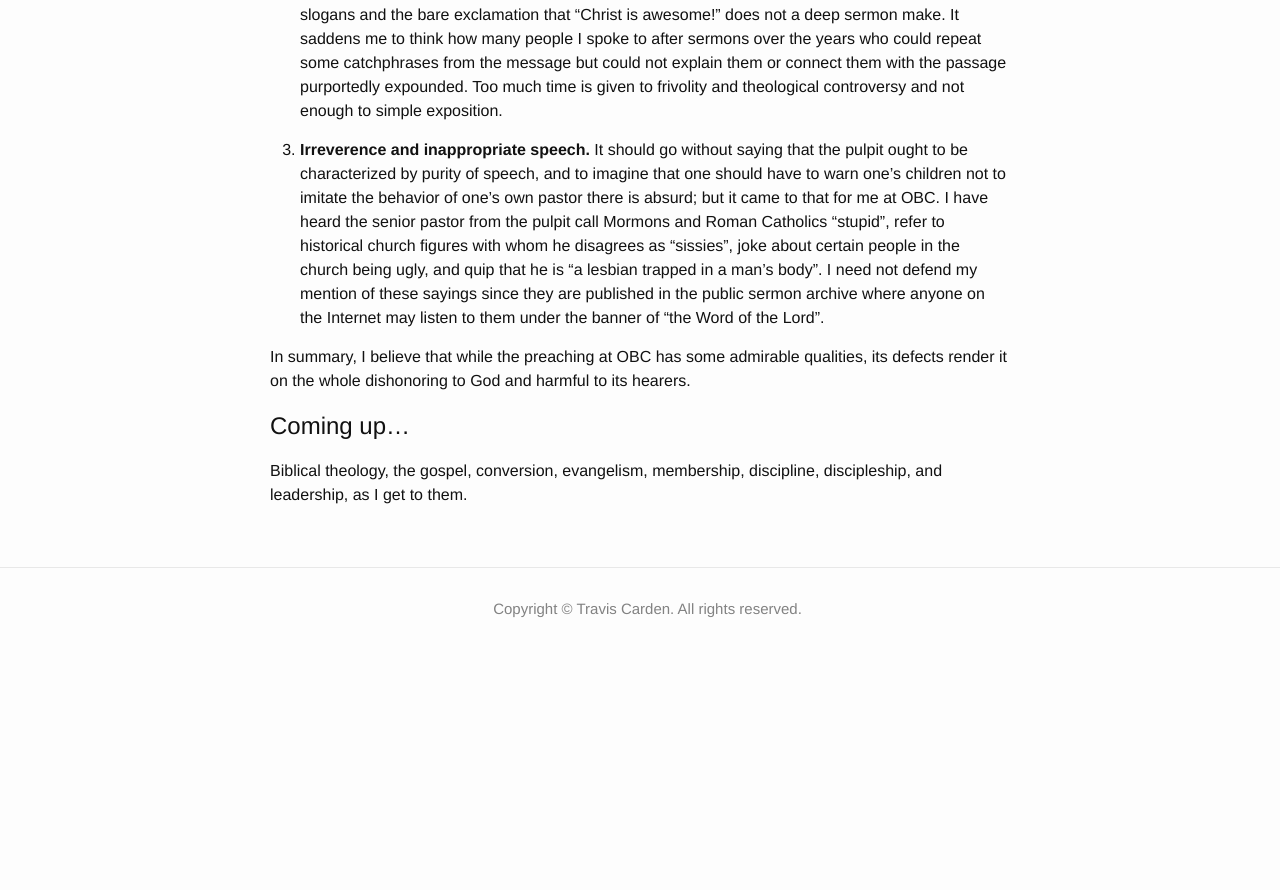
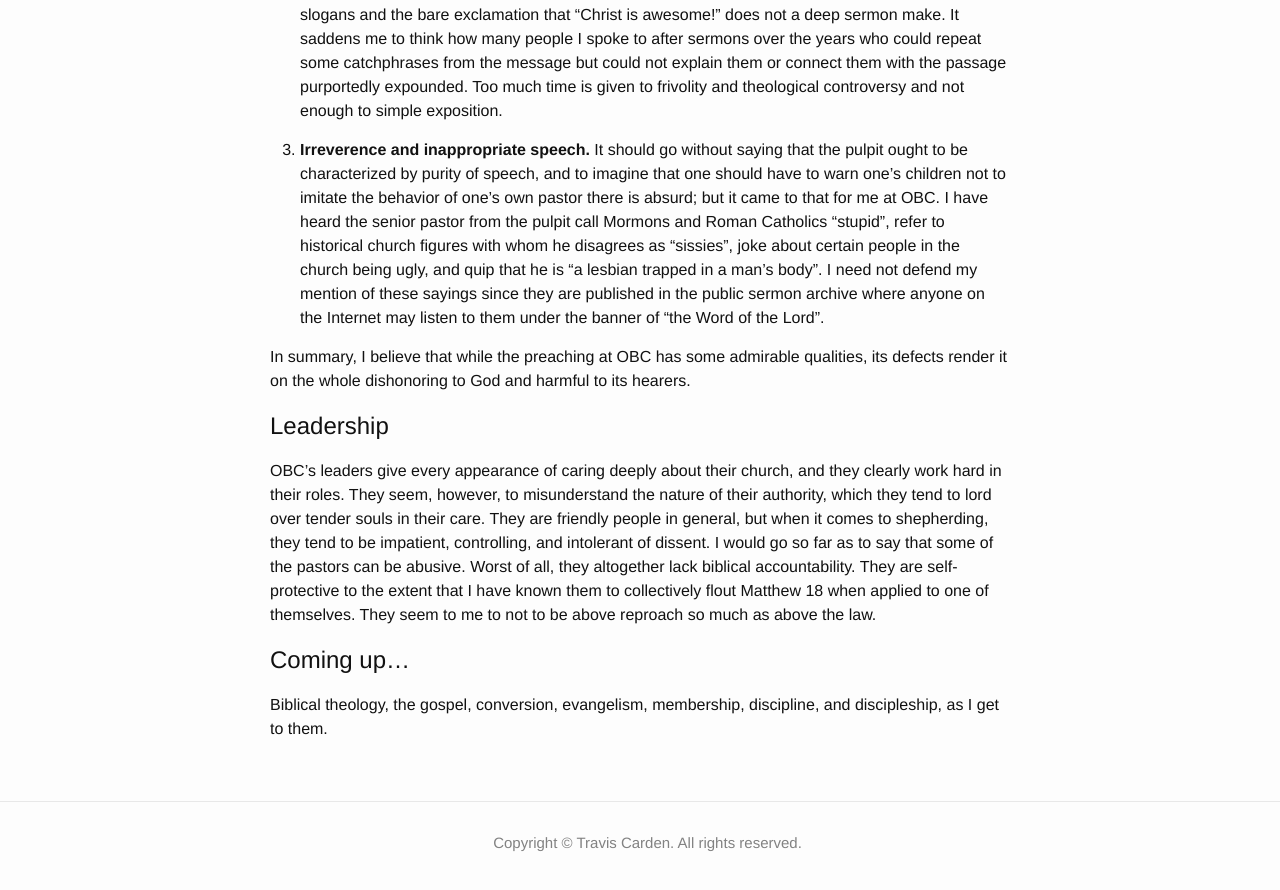
Before and after one commit to TravisCarden/traviscarden.github.io, a Jekyll site: the page built from review-of-omaha-bible-church.md, in a window 1280 px wide and 900 px high, scrolled down 737 px. Shown: the top 890 px of the window. Built offline with Jekyll 4.4.1, drawn with Linux system fonts in a browser that asks for light colours; before the commit the page ends 1403 px from its top, so only the background shows below that.

Commit message:
Added "Leadership" section to Review of Omaha Bible Church.

```diff
--- a/review-of-omaha-bible-church.md
+++ b/review-of-omaha-bible-church.md
@@ -18,6 +18,10 @@ Sermons at OBC tend to be of a good length, center on Scripture, and emphasize t
 
 In summary, I believe that while the preaching at OBC has some admirable qualities, its defects render it on the whole dishonoring to God and harmful to its hearers.
 
+# Leadership
+
+OBC's leaders give every appearance of caring deeply about their church, and they clearly work hard in their roles. They seem, however, to misunderstand the nature of their authority, which they tend to lord over tender souls in their care. They are friendly people in general, but when it comes to shepherding, they tend to be impatient, controlling, and intolerant of dissent. I would go so far as to say that some of the pastors can be abusive. Worst of all, they altogether lack biblical accountability. They are self-protective to the extent that I have known them to collectively flout Matthew 18 when applied to one of themselves. They seem to me to not to be above reproach so much as above the law.
+
 # Coming up…
 
-Biblical theology, the gospel, conversion, evangelism, membership, discipline, discipleship, and leadership, as I get to them.
+Biblical theology, the gospel, conversion, evangelism, membership, discipline, and discipleship, as I get to them.
```
